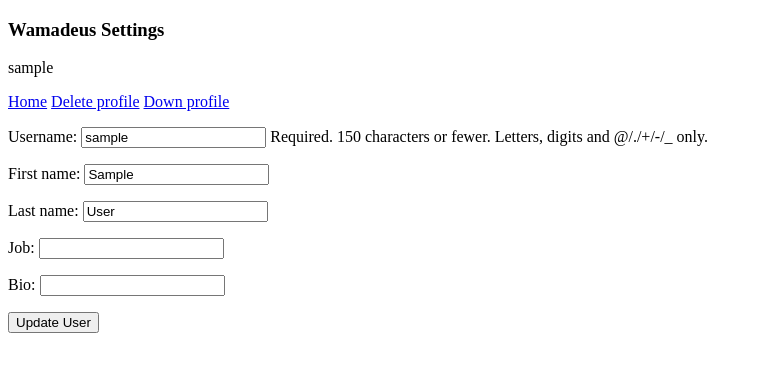
After one commit to eduardogpg/Wamadeus_CF, a Django app: page /user/settings in a window 1280 px wide. The commit adds this page. Shown: the top 372 px of the page, without its empty margins (0-762 px from the left). Run offline with Django 3.2, Linux system fonts and the light colour scheme; the visitor is signed in with stand-in values (Sample User, id 1); data that the repository does not hold is empty.

Commit message:
Update and delete user

```diff
--- a/Wamadeus_CF/settings.py
+++ b/Wamadeus_CF/settings.py
@@ -56,7 +56,7 @@ ROOT_URLCONF = 'Wamadeus_CF.urls'
 TEMPLATES = [
     {
         'BACKEND': 'django.template.backends.django.DjangoTemplates',
-        'DIRS': [],
+        'DIRS': ['templates'],
         'APP_DIRS': True,
         'OPTIONS': {
             'context_processors': [
--- a/Wamadeus_CF/templates/dashboard.html
+++ b/Wamadeus_CF/templates/dashboard.html
@@ -7,6 +7,7 @@
 
 	<h3>Wamadeus Dashboard</h3>
 	<h4> {{ user.username }}  </h4>
+		<a href="{% url 'client:settings' %}">  <strong>  Setting </strong>  </a>
 		<a href="{% url 'client:logout' %}">  <strong>  Logout </strong>  </a>
 </body>
 </html>
--- a/Wamadeus_CF/urls.py
+++ b/Wamadeus_CF/urls.py
@@ -21,5 +21,5 @@ urlpatterns = [
     url(r'^$', views.home, name="home"),
 	url(r'^dashboard/$', views.dashboard, name="dashboard"),
     url(r'^admin/', admin.site.urls),
-    url(r'user', include('clients.urls')  )
+    url(r'user/', include('clients.urls')  )
 ]
--- a/clients/forms.py
+++ b/clients/forms.py
@@ -1,4 +1,5 @@
 from django.contrib.auth.models import User
+from django.contrib.auth.forms import UserChangeForm
 #from django.forms import ModelForm
 from django import forms
 from models import Client
@@ -10,11 +11,20 @@ class UserForm(forms.ModelForm):
 		model = User
 		fields = ('username', 'password', 'email')
 
+class UseEditForm(UserChangeForm):
+	def __init__(self, *args, **kwargs):
+		super(UseEditForm, self).__init__(*args, **kwargs)
+		del self.fields['password']
+
+	class Meta:
+		model= User
+		fields = ('username','first_name', 'last_name')
+
+
 class ClientForm(forms.ModelForm):
 	class Meta:
 		model = Client
-		fields = ('job', 'bio')
-
+		fields = ['job', 'bio']
 
 class LoginForm(forms.Form):
 	username = forms.CharField(label='username', max_length=50)
--- a/clients/templates/dashboard.html
+++ b/clients/templates/dashboard.html
@@ -7,6 +7,7 @@
 
 	<h3>Wamadeus Dashboard</h3>
 	<h4> {{ user.username }}  </h4>
+		<a href="{% url 'client:settings' %}">  <strong>  Setting </strong>  </a>
 		<a href="{% url 'client:logout' %}">  <strong>  Logout </strong>  </a>
 </body>
 </html>
--- /dev/null
+++ b/clients/templates/settings.html
@@ -0,0 +1,33 @@
+<!DOCTYPE html>
+<html>
+<head>
+	<title>Settings</title>
+</head>
+<body>
+	<h3>Wamadeus Settings</h3>
+
+		<p> {{  request.user.username  }} </p>
+
+		<a href="{% url 'home' %}">Home</a>
+		<a href="{% url  'client:delete'%}">Delete profile</a>
+		<a href="#">Down profile</a>
+
+
+      {% if updated %}
+      	<strong>Profile updated!</strong>
+			{% endif %}
+
+      <div id="form_edit_user">
+				<form id="edit_user_form" method="post" action="" enctype="multipart/form-data">
+					{% csrf_token %}
+
+					{{ user_form.as_p }}
+					{{ client_form.as_p }}
+
+					<input type="submit" value="Update User">
+				</form>
+			</div>
+
+
+</body>
+</html>
--- a/clients/urls.py
+++ b/clients/urls.py
@@ -4,7 +4,9 @@ from . import views
 app_name = 'client'
 
 urlpatterns = [
-    url(r'^/create$', views.register, name="register"),
-    url(r'^/login$', views.login, name="login"),
-    url(r'^/logout$', views.logout, name="logout"),
+    url(r'^create$', views.register, name="register"),
+    url(r'^login$', views.login, name="login"),
+    url(r'^logout$', views.logout, name="logout"),
+    url(r'^settings$', views.settings, name="settings"),
+    url(r'^delete$', views.delete, name="delete"),
 ]
--- a/clients/views.py
+++ b/clients/views.py
@@ -1,7 +1,8 @@
 from django.shortcuts import render, render_to_response, redirect
 from django.http import HttpResponse
 from django.contrib.auth.models import User
-from forms import UserForm, LoginForm
+from models import Client
+from forms import UserForm, LoginForm, ClientForm , UseEditForm
 
 from django.contrib.auth import authenticate
 from django.contrib.auth import login as login_django
@@ -9,6 +10,7 @@ from django.contrib.auth import logout as logout_django
 from django.contrib.auth.decorators import login_required
 from django.contrib.auth.decorators import user_passes_test
 
+from django.shortcuts import get_object_or_404
 # Create your views here.
 #Tutorial to register new User
 #http://www.tangowithdjango.com/book/chapters/login.html
@@ -50,6 +52,37 @@ def login(request):
 	context = { 'login_form' : login_form, 'message' : message }
 	return render(request, 'login.html',  context )
 
+@login_required(login_url='home')
+def settings(request):
+	updated = False
+
+	client_form = create_form_client( request )
+	user_form = UseEditForm(request.POST or None, instance = request.user)
+
+	if request.method == 'POST':
+		if user_form.is_valid() and client_form.is_valid():
+			client = client_form.save(commit=False)
+			user = user_form.save(commit = False)
+			client.user = user
+			user.save()
+			client.save()
+			updated = True
+
+	context = { 'client_form': client_form, 'user_form' : user_form, 'updated': updated}
+	return render(request, 'settings.html', context)
+
+@login_required(login_url='home')
+def delete(request):
+	user = request.user
+	user.delete()
+	return redirect('home')
+
 def logout(request):
 	logout_django(request)
 	return redirect('home')
+
+def create_form_client(request):
+	try:
+		return ClientForm(request.POST or None, instance = request.user.client)
+	except:
+		return ClientForm(request.POST or None)
```
Also changed, not shown: 5 other files.
